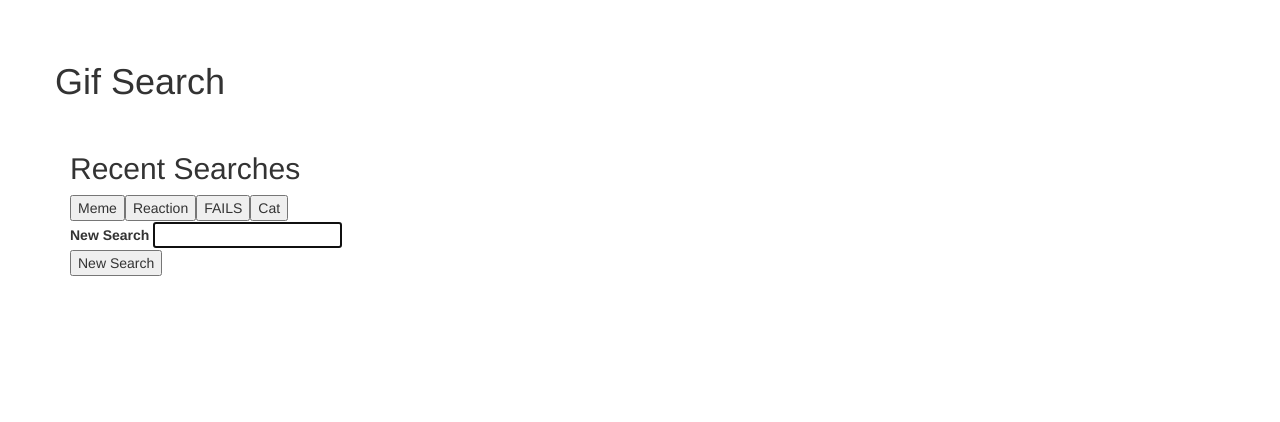
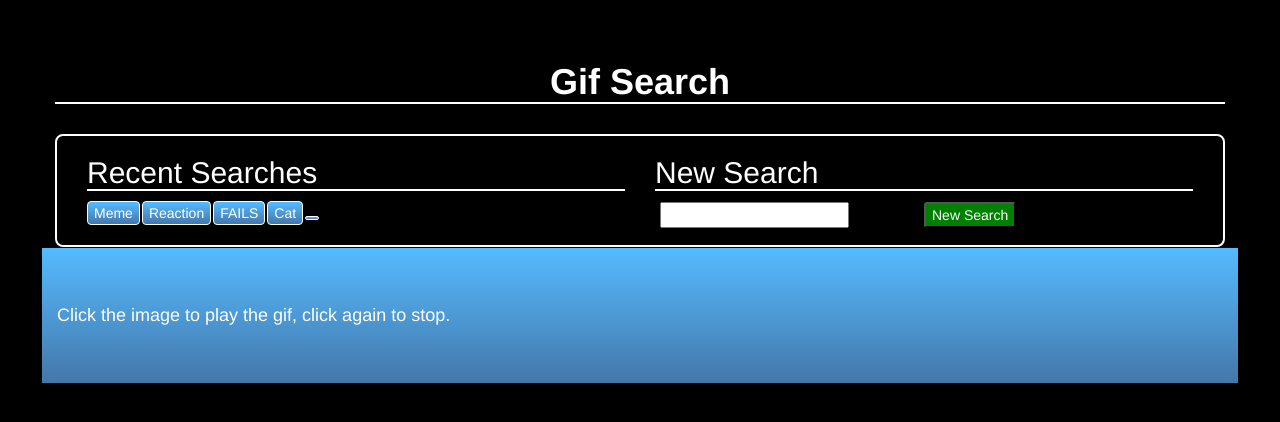
Before and after one commit to CoreyRo/GifTastic, a plain HTML site: page index.html in a window 1280 px wide. Both pictures are taken after a click on the input "New Search". Drawn offline with nearby package versions, Linux system fonts and the light colour scheme; no server answers.

Commit message:
updated css, html, js

```diff
--- a/assets/css/style.css
+++ b/assets/css/style.css
@@ -1,5 +1,56 @@
 body{
+	background-color: black;
+	color:white;
+}
+h1{
+	text-align: center;
+	font-weight: bold;
+	border-bottom: 2px solid white;
 
+}
+h2{
+	border-bottom: 2px solid white;
+}
+#inputDiv{
+	border:2px solid white;
+	border-radius: 8px;
+	padding-bottom: 10px;
+}
+#gif-form{
+	color:black;
+
+}
+#gif-input{
+	color:black;
+	margin-left: -10px;
+
+}
+#add-gif{
+	color: white;
+	background-color: green !important;
+	border-radius: 3px;
+}
+#inst{
+	text-align: center;
+	text-shadow: 2px 2px 1px black;
+	margin-bottom: 20px;
+}
+.recentgif{
+	background: #4af;
+    background: -webkit-linear-gradient(#5bf, #47a);
+    background: -o-linear-gradient(#5bf, #47a);
+    background: -moz-linear-gradient(#5bf, #47a);
+    background: linear-gradient(#5bf, #47a);
+    border:1px solid white !important;
+    border-radius: 4px !important;
+    margin:0 2px 10px 0;
+}
+.jumbotron{
+ 	background: #4af;
+    background: -webkit-linear-gradient(#5bf, #47a);
+    background: -o-linear-gradient(#5bf, #47a);
+    background: -moz-linear-gradient(#5bf, #47a);
+    background: linear-gradient(#5bf, #47a);
 }
 .gifImgs{
 	position: relative;
--- a/assets/js/main.js
+++ b/assets/js/main.js
@@ -1,5 +1,5 @@
 $(document).ready(function($) {
-
+	$("#gif-view").hide();
 	var apiKey = "dc6zaTOxFJmzC";
 	var limit = 24;
 	var recent = ["Meme", "Reaction", "FAILS", "Cat"];
@@ -27,6 +27,7 @@ $(document).ready(function($) {
 
 	function renderButtons() {
 		$("#buttons-view").empty();
+		$("#buttons-view").prepend("<h2>Recent Searches</h2>")
 
 		for (var i = 0; i < recent.length; i++) {
 			var a = $("<button>");
@@ -46,6 +47,8 @@ $(document).ready(function($) {
 	}
 
 	function gifSearch(value) {
+		$("#gif-view").hide();
+		$("#gif-view").show(200);
 		var queryURL = "http://api.giphy.com/v1/gifs/search?q=" + value + "&offset=" + offset + "&api_key=" + apiKey + "&limit=" + limit;
 
 		// var queryURL = "http://api.giphy.com/v1/gifs/random?api_key=" + apiKey + "&tag=" + value;
@@ -56,14 +59,20 @@ $(document).ready(function($) {
 				method: "GET"
 			})
 			.done(function(response) {
+				var load = $("<img id='loadgif' class='img-responsive center-block'>");
+				load.attr("src", "assets/img/loading.gif");
+				$("#loading").append(load);
 				var results = response.data;
 				console.log(results);
 				for (var i = 0; i < results.length; i++) {
 					var gifDiv = $("<div class='col-md-4 item gifStill gifImgs'>");
+
+
 					var gifStill = results[i].images.fixed_height_still.url;
 					console.log(gifStill)
 
 					var gifImg = $("<img class='center-block still'>");
+
 					gifImg.attr("data-still", results[i].images.fixed_height_still.url)
 					gifImg.attr("data-animate", results[i].images.original.url)
 					gifImg.attr("data-state", "still");
@@ -72,7 +81,21 @@ $(document).ready(function($) {
 
 					gifDiv.append(gifImg);
 
-					$("#gif-view").prepend(gifDiv);
+					$("#gif-view").hide().prepend(gifDiv);
+
+
+
+				}
+
+				var instruction= $("<h3 id='inst'>");
+				instruction.text("Click the image to play the gif, click again to stop")
+				$("#gif-view").prepend(instruction)
+				setTimeout(wait, 2000);
+				function wait(){
+					$("#loading").empty();
+					$("#gif-view").show(200);
+
+
 				}
 
 
--- a/index.html
+++ b/index.html
@@ -3,7 +3,7 @@
 
 <head>
   <script src="https://cdnjs.cloudflare.com/ajax/libs/jquery/3.2.1/jquery.min.js"></script>
-
+  <link rel="stylesheet" type="text/css" href="https://cdnjs.cloudflare.com/ajax/libs/animate.css/3.5.2/animate.css">
   <script src="https://maxcdn.bootstrapcdn.com/bootstrap/3.3.7/js/bootstrap.min.js" integrity="
   sha384-Tc5IQib027qvyjSMfHjOMaLkfuWVxZxUPnCJA7l2mCWNIpG9mGCD8wGNIcPD7Txa" crossorigin="anonymous"></script>
   <link rel="stylesheet" href="https://maxcdn.bootstrapcdn.com/bootstrap/3.3.7/css/bootstrap.min.css" integrity="sha384-BVYiiSIFeK1dGmJRAkycuHAHRg32OmUcww7on3RYdg4Va+PmSTsz/K68vbdEjh4u" crossorigin="anonymous">
@@ -20,21 +20,43 @@
   <div class="container">
     <div class="row">
       <h1>Gif Search</h1>
+
     </div>
 
     <br>
-    <h2>Recent Searches</h2>
-    <div id="buttons-view"></div>
-    <div class="row ">
-      <div class="col-md-12" id="gif-view"></div>
+    <div class="row">
+      <div id="inputDiv" class="col-md-12">
+
+        <div class="col-md-6" id="buttons-view">
+
         </div>
+
+        <div class="col-md-6">
+          <h2>New Search</h2>
+          <div class="col-md-12">
+            <div class="col-md-6"></div>
             <form id="gif-form">
-      <label for="gif-input">New Search</label>
-      <input type="text" id="gif-input"><br>
+          </div>
+          <div class="col-md-6">
+            <input type="text" id="gif-input">
+          </div>
 
 
           <input id="add-gif" type="submit" value="New Search">
           </form>
+        </div>
+      </div>
+    </div>
+  </div>
+  <div class="row ">
+    <div class="col-md-12">
+      <div id="loading" class="col-md-12"></div>
+      <div class="col-md-12 jumbotron" id="gif-view">
+        <h4>Click the image to play the gif, click again to stop.</h4>
+      </div>
+    </div>
+  </div>
+
   </div>
 
 
```
Also changed, not shown: assets/img/loading.gif (added). Lines whose indentation alone changed are shown as unchanged.
